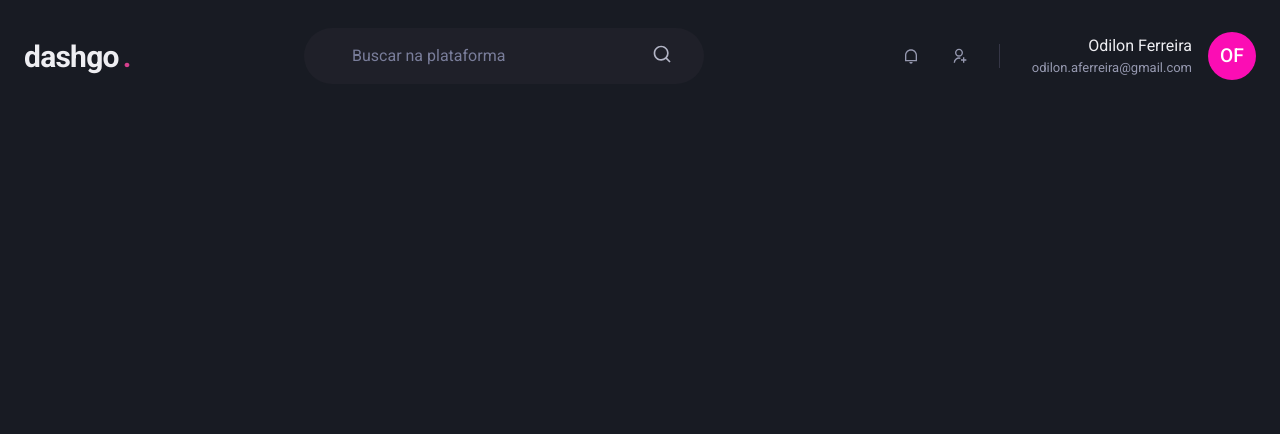
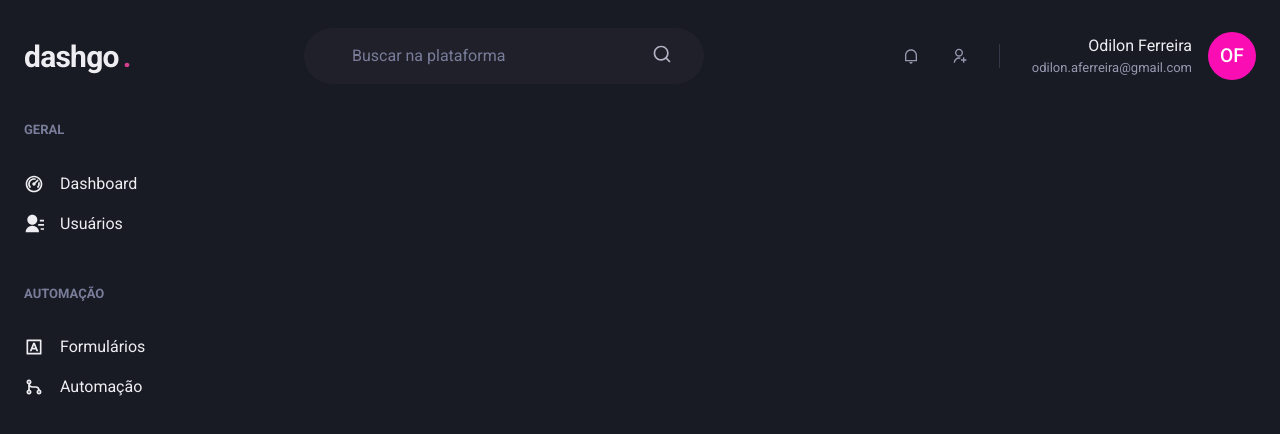
Before and after one commit to odilonferreira/dashgo, a Next.js app: page /dashboard in a window 1280 px wide. Shown: the top 434 px of the page. Built offline with nearby package versions, Linux system fonts and the light colour scheme.

Commit message:
creating sidebar component

```diff
--- /dev/null
+++ b/src/components/Sidebar.tsx
@@ -0,0 +1,54 @@
+import { Box, Stack, Text, Link, Icon } from "@chakra-ui/react";
+import {
+  RiContactsFill,
+  RiDashboard2Line,
+  RiGitMergeLine,
+  RiInputMethodLine,
+} from "react-icons/ri";
+
+export default function Sidebar() {
+  return (
+    <Box as="aside" w="64" mr="8">
+      <Stack spacing="12" align="flex-start">
+        <Box>
+          <Text fontWeight="bold" color="gray.400" fontSize="small">
+            GERAL
+          </Text>
+          <Stack spacing="4" marginTop="8" align="stretch">
+            <Link display="flex" alignItems="center">
+              <Icon as={RiDashboard2Line} fontSize="20"></Icon>
+              <Text ml="4" fontSize="medium">
+                Dashboard
+              </Text>
+            </Link>
+            <Link display="flex" alignItems="center">
+              <Icon as={RiContactsFill} fontSize="20"></Icon>
+              <Text ml="4" fontSize="medium">
+                Usuários
+              </Text>
+            </Link>
+          </Stack>
+        </Box>
+        <Box>
+          <Text fontWeight="bold" color="gray.400" fontSize="small">
+            AUTOMAÇÃO
+          </Text>
+          <Stack spacing="4" marginTop="8" align="stretch">
+            <Link display="flex" alignItems="center">
+              <Icon as={RiInputMethodLine} fontSize="20"></Icon>
+              <Text ml="4" fontSize="medium">
+                Formulários
+              </Text>
+            </Link>
+            <Link display="flex" alignItems="center">
+              <Icon as={RiGitMergeLine} fontSize="20"></Icon>
+              <Text ml="4" fontSize="medium">
+                Automação
+              </Text>
+            </Link>
+          </Stack>
+        </Box>
+      </Stack>
+    </Box>
+  );
+}
--- a/src/pages/dashboard.tsx
+++ b/src/pages/dashboard.tsx
@@ -1,5 +1,14 @@
+import { Flex } from "@chakra-ui/react";
 import Header from "../components/Header";
+import Sidebar from "../components/Sidebar";
 
 export default function Dashboard() {
-  return <Header />;
+  return (
+    <Flex direction="column" h="100vh">
+      <Header />
+      <Flex w="100%" marginY="6" maxWidth={1480} marginX="auto" paddingX="6">
+        <Sidebar />
+      </Flex>
+    </Flex>
+  );
 }
```
